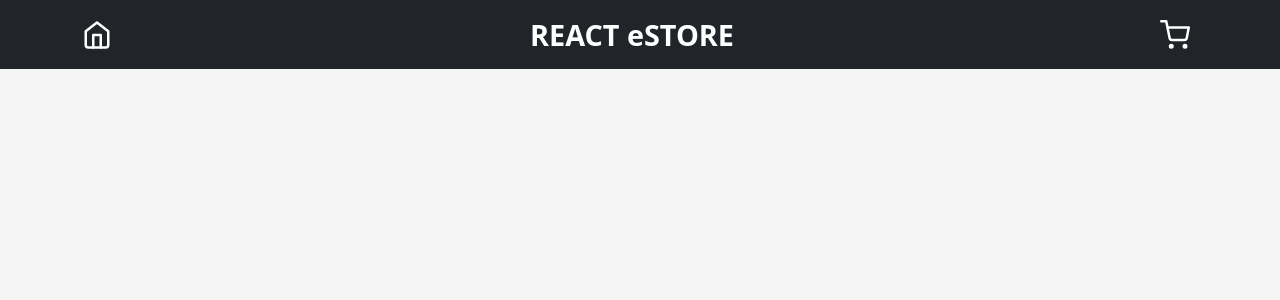
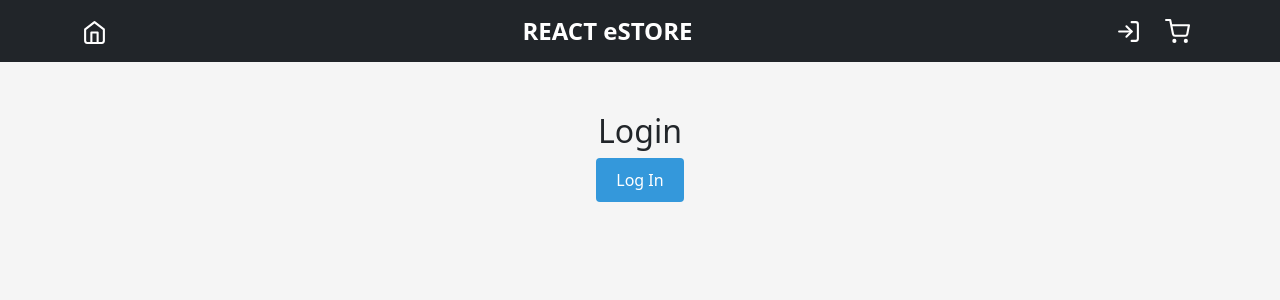
Before and after one commit to OMARxKHALID/reduxStore, a React (Vite) app: page /login in a window 1280 px wide. Before the commit this address had no page. Shown: the top 300 px of the page. Built offline with nearby package versions, Linux system fonts and the light colour scheme.

Commit message:
auth implimentation

```diff
--- a/package.json
+++ b/package.json
@@ -10,6 +10,7 @@
     "preview": "vite preview"
   },
   "dependencies": {
+    "@auth0/auth0-react": "^2.2.4",
     "@reduxjs/toolkit": "^2.0.1",
     "bootstrap": "^5.3.2",
     "react": "^18.2.0",
--- a/src/App.jsx
+++ b/src/App.jsx
@@ -1,23 +1,29 @@
 import React from 'react';
 import { Routes, Route } from 'react-router-dom';
+import Auth0ProviderWithHistory from './Auth/Auth0ProviderWithHistory';
+import Home from './components/Home.jsx';
 import Cart from './components/Cart.jsx';
+import Checkout from './components/Checkout.jsx';
 import Header from './components/Navbar.jsx';
-import Home from './components/Home.jsx';
-import Checkout from './components/Checkout.jsx';
+import Login from './Auth/Login';
+import Profile from './Auth/Profile.jsx';
 
 const App = () => {
   return (
     <div style={{ backgroundColor: '#f5f5f5', minHeight: '100vh' }}>
+      <Auth0ProviderWithHistory>
         <Header />
-
         <div className="container mt-4">
           <Routes>
             <Route path="/" element={<Home />} />
             <Route path="/cart" element={<Cart />} />
             <Route path="/checkout" element={<Checkout />} />
+            <Route path="/login" element={<Login />} />
+            <Route path="/profile" element={<Profile />} />
 
           </Routes>
         </div>
+      </Auth0ProviderWithHistory>
     </div>
   );
 };
--- /dev/null
+++ b/src/Auth/Auth0ProviderWithHistory.jsx
@@ -0,0 +1,26 @@
+import React from "react";
+import { Auth0Provider } from "@auth0/auth0-react";
+import { useNavigate } from 'react-router-dom';
+
+const Auth0ProviderWithHistory = ({ children }) => {
+  const domain = 'dev-2g2mhsi2uuocv10w.us.auth0.com';
+  const clientId = 'uVghMHPgozJatkNRlU2s0kPSvDYEK6eu';
+  const navigate = useNavigate();
+
+  const onRedirectCallback = (appState) => {
+    navigate(appState?.returnTo || window.location.pathname);
+  };
+
+  return (
+    <Auth0Provider
+      domain={domain}
+      clientId={clientId}
+      redirectUri={window.location.origin}
+      onRedirectCallback={onRedirectCallback}
+    >
+      {children}
+    </Auth0Provider>
+  );
+};
+
+export default Auth0ProviderWithHistory;
--- /dev/null
+++ b/src/Auth/Login.jsx
@@ -0,0 +1,32 @@
+import React from "react";
+import { useAuth0 } from "@auth0/auth0-react";
+
+const Login = () => {
+  const { loginWithRedirect } = useAuth0();
+
+  const buttonStyle = {
+    padding: "10px 20px",
+    fontSize: "16px",
+    backgroundColor: "#3498db", // Blue color, you can change this
+    color: "white",
+    border: "none",
+    borderRadius: "4px",
+    cursor: "pointer",
+  };
+
+  const containerStyle = {
+    textAlign: "center",
+    marginTop: "50px",
+  };
+
+  return (
+    <div style={containerStyle}>
+      <h2>Login</h2>
+      <button style={buttonStyle} onClick={() => loginWithRedirect()}>
+        Log In
+      </button>
+    </div>
+  );
+};
+
+export default Login;
--- /dev/null
+++ b/src/Auth/Profile.jsx
@@ -0,0 +1,47 @@
+import React, { useEffect, useState } from 'react';
+import { useAuth0 } from '@auth0/auth0-react';
+
+const Profile = () => {
+  const { isAuthenticated, user } = useAuth0();
+  const [userData, setUserData] = useState(null);
+
+  useEffect(() => {
+    const fetchData = async () => {
+      try {
+        if (isAuthenticated) {
+          setUserData({
+            name: user.name,
+            email: user.email,
+            picture: user.picture,
+          });
+        }
+      } catch (error) {
+        console.error('Error fetching user data:', error);
+      }
+    };
+
+    fetchData();
+  }, [isAuthenticated, user]);
+
+  return (
+    <div style={{ textAlign: 'center', padding: '20px' }}>
+      {isAuthenticated ? (
+        <>
+          <h1 style={{ color: '#333', marginBottom: '10px' }}>Profile Information</h1>
+          <img
+            src={userData?.picture}
+            alt="Profile"
+            style={{ borderRadius: '50%', width: '100px', height: '100px', marginBottom: '20px' }}
+          />
+          <p style={{ fontSize: '18px', marginBottom: '8px' }}>Name: {userData?.name}</p>
+          <p style={{ fontSize: '16px', color: '#555', marginBottom: '20px' }}>Email: {userData?.email}</p>
+          {/* Add additional user data and styling as needed */}
+        </>
+      ) : (
+        <p style={{ fontSize: '16px', color: '#555' }}>Please log in to view your profile.</p>
+      )}
+    </div>
+  );
+};
+
+export default Profile;
--- a/src/components/Home.jsx
+++ b/src/components/Home.jsx
@@ -1,8 +1,8 @@
-import React, { useEffect } from 'react';
+import React, { useEffect, useState } from 'react';
 import { useDispatch, useSelector } from 'react-redux';
 import { add } from '../redux/cartSlice';
 import { fetchProducts } from '../redux/productSlice';
-import { Card, Button, Container, Row, Spinner } from 'react-bootstrap';
+import { Card, Button, Container, Row, Spinner, Pagination } from 'react-bootstrap';
 import { FaCartPlus } from 'react-icons/fa';
 import { toast, ToastContainer } from 'react-toastify';
 
@@ -10,6 +10,9 @@ const Home = () => {
   const dispatch = useDispatch();
   const products = useSelector((state) => state.product.data);
   const cart = useSelector((state) => state.cart);
+  const itemsPerPage = 6;
+
+  const [currentPage, setCurrentPage] = useState(1);
 
   const handleClick = (product) => {
     const updatedQuantity = (cart.find((item) => item.id === product.id)?.quantity || 0) + 1;
@@ -21,11 +24,25 @@ const Home = () => {
     dispatch(fetchProducts());
   }, [dispatch]);
 
+  const indexOfLastItem = currentPage * itemsPerPage;
+  const indexOfFirstItem = indexOfLastItem - itemsPerPage;
+  const currentItems = products.slice(indexOfFirstItem, indexOfLastItem);
+
+  const paginate = (pageNumber) => {
+    setCurrentPage(pageNumber);
+  };
+
   return (
-    <Container className="mt-4">
+    <div style={{ background: '#f8f9fa', minHeight: '100vh', padding: '20px' }}>
+      <div className='text-center mb-4'>
+        <h2>
+          New Products
+        </h2>
+      </div>
+      <Container>
         <Row>
-        {products && products.length > 0 ? (
-          products.map((item) => (
+          {currentItems && currentItems.length > 0 ? (
+            currentItems.map((item) => (
               <Card
                 key={item.id}
                 className="col-md-4 mb-4"
@@ -73,8 +90,18 @@ const Home = () => {
             </div>
           )}
         </Row>
+        <div style={{ display: 'flex', justifyContent: 'center', marginTop: '20px'}}>
+          <Pagination>
+            {Array.from({ length: Math.ceil(products.length / itemsPerPage) }).map((_, index) => (
+              <Pagination.Item key={index + 1} active={index + 1 === currentPage} onClick={() => paginate(index + 1)}>
+                {index + 1}
+              </Pagination.Item>
+            ))}
+          </Pagination>
+        </div>
+      </Container>
       <ToastContainer />
-    </Container>
+    </div>
   );
 };
 
--- a/src/components/Navbar.jsx
+++ b/src/components/Navbar.jsx
@@ -2,29 +2,47 @@ import React from 'react';
 import { useSelector } from 'react-redux';
 import { Link } from 'react-router-dom';
 import { Navbar, Nav } from 'react-bootstrap';
-import { FiHome, FiShoppingCart } from 'react-icons/fi';
+import { FiHome, FiShoppingCart, FiLogIn, FiLogOut, FiUser } from 'react-icons/fi';
+import { useAuth0 } from '@auth0/auth0-react';
 
 const Header = () => {
+  const { isAuthenticated, loginWithRedirect, logout, user } = useAuth0();
   const items = useSelector((state) => state.cart);
 
   return (
     <Navbar bg="dark" expand="lg" variant="dark">
-      <div className="container">
+      <div className="container d-flex align-items-center">
         <Navbar.Brand as={Link} to="/">
-          <FiHome size={30} style={{ color: '#fff' }} />
+          <FiHome size={25} style={{ color: '#fff' }} />
         </Navbar.Brand>
         <Nav className="mx-auto">
-          <Navbar.Brand className="text-center" as={Link} to="/" style={{ color: '#fff', fontSize: '1.8rem', fontWeight: 'bold' }}>
+          <Navbar.Brand className="text-center" as={Link} to="/" style={{ color: '#fff', fontSize: '1.5rem', fontWeight: 'bold' }}>
             REACT eSTORE
           </Navbar.Brand>
         </Nav>
-        <Nav className="ml-auto align-items-center">
-          <Nav.Link as={Link} to="/cart" className="position-relative" style={{ color: '#fff' }}>
-            <FiShoppingCart size={30} />
-            {items.length > 0 && (
-              <span className="badge badge-danger ml-1 cart-badge" style={{ fontSize: '1rem', color: '#fff', borderRadius: '50%', padding: '0.3rem 0.6rem' }}>{items.length}</span>
+        <Nav className="ml-auto">
+          <div className="d-flex align-items-center">
+            {isAuthenticated ? (
+              <>
+                <Nav.Link as={Link} to="/profile" style={{ color: '#fff', marginRight: '8px' }}>
+                  <FiUser size={25} />
+                </Nav.Link>
+                <Nav.Link onClick={() => logout()} style={{ color: '#fff', marginRight: '8px', cursor: 'pointer' }}>
+                  <FiLogOut size={25} />
+                </Nav.Link>
+              </>
+            ) : (
+              <Nav.Link onClick={() => loginWithRedirect()} style={{ color: '#fff', marginRight: '8px', cursor: 'pointer' }}>
+                <FiLogIn size={25} />
+              </Nav.Link>
             )}
-          </Nav.Link>
+            <Nav.Link as={Link} to="/cart" className="position-relative" style={{ color: '#fff' }}>
+              <FiShoppingCart size={25} />
+              {items.length > 0 && (
+                <span className="badge badge-danger ml-1 cart-badge" style={{ fontSize: '1rem', color: '#fff', borderRadius: '50%', padding: '0.3rem 0.6rem' }}>{items.length}</span>
+              )}
+            </Nav.Link>
+          </div>
         </Nav>
       </div>
     </Navbar>
```
Also changed, not shown: 2 other files (tests, documents, lock files or other folders). Lines whose indentation alone changed are shown as unchanged.
